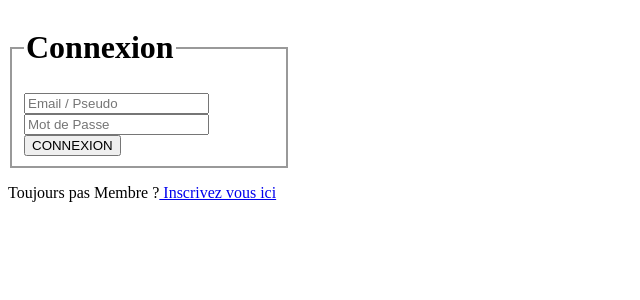
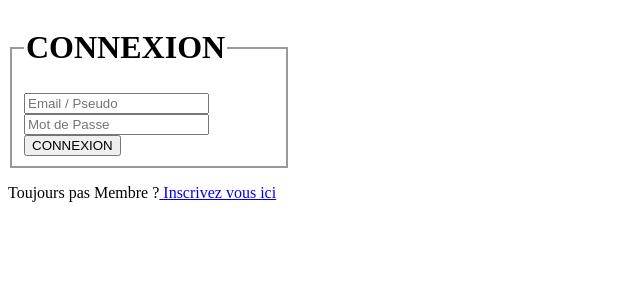
Before and after one commit to SBGMU/Blinks, a PHP site: page / in a window 1280 px wide. Shown: the top 300 px of the page, without its empty margins (0-640 px from the left). Run offline with PHP 8.4, Linux system fonts and the light colour scheme.

Commit message:
nomteste

```diff
--- a/view/LogIn.php
+++ b/view/LogIn.php
@@ -4,7 +4,7 @@
 
 <div class="login">
     <fieldset>
-        <legend><h1>Connexion</h1></legend>
+        <legend><h1>CONNEXION</h1></legend>
 
         <form action="home.php" method="POST" autocomplete="off">
             <input type="email" name="email" placeholder="Email / Pseudo" />
```
